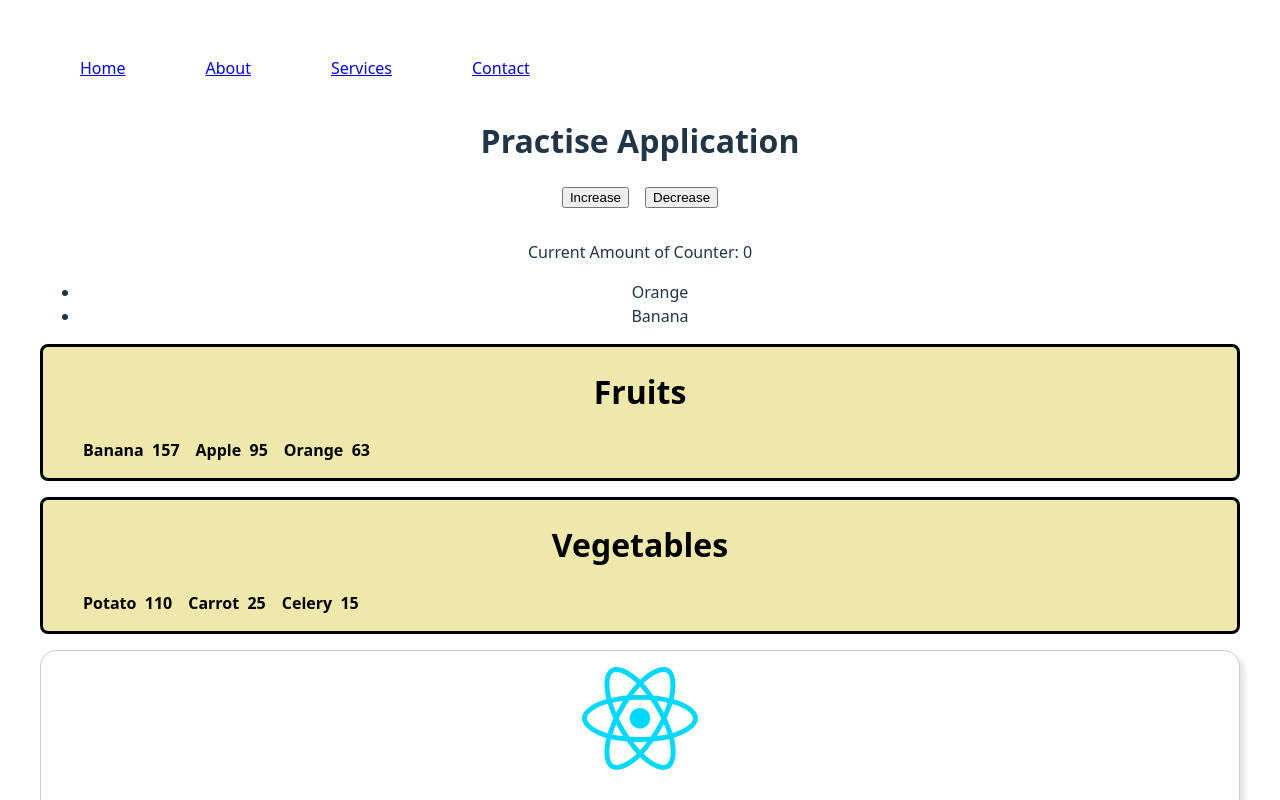
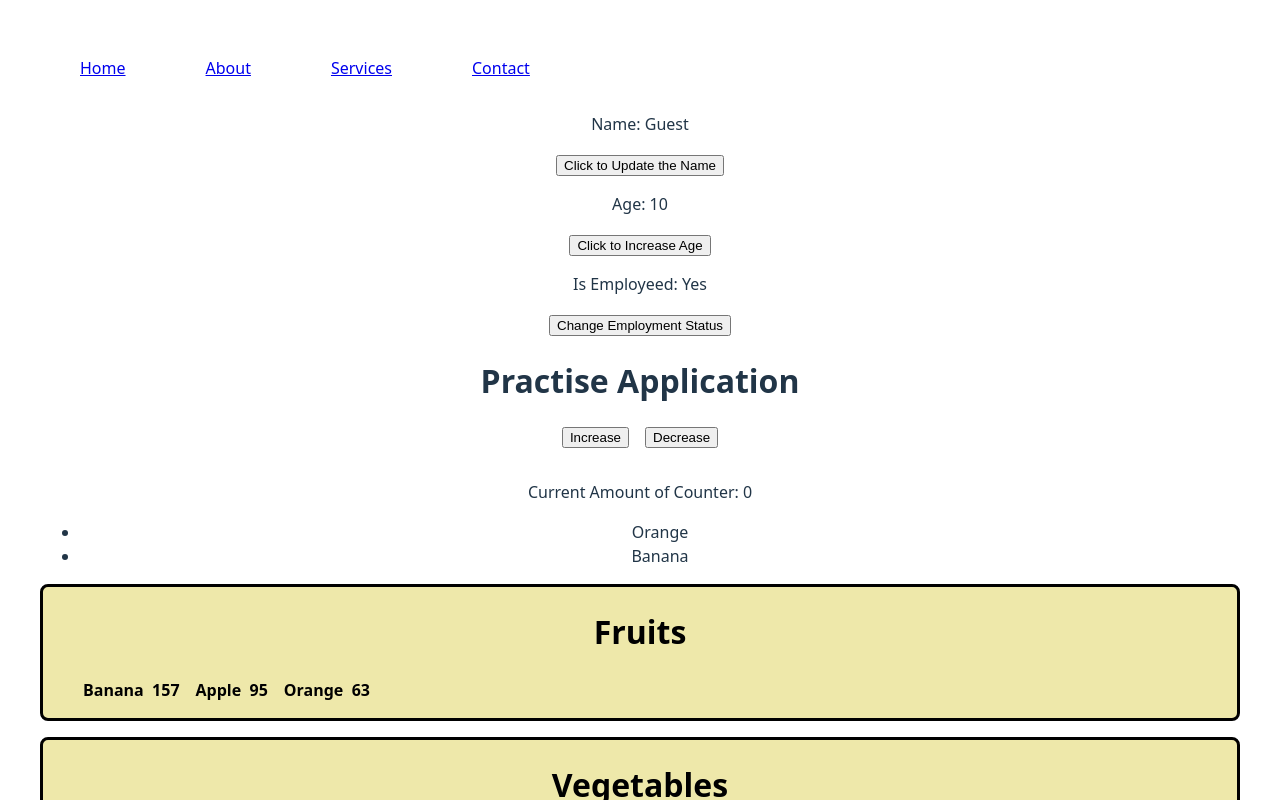
Before and after one commit to mkaya13/react-practise, a React (Vite) app: page / in a window 1280 px wide. Shown: the top 800 px of the page. Built offline with nearby package versions, Linux system fonts and the light colour scheme.

Commit message:
useState Hook section is Finalized

```diff
--- a/src/App.jsx
+++ b/src/App.jsx
@@ -10,6 +10,7 @@ import CounterOperations from './components/CounterOperations.jsx'
 import UserGreeting from './components/UserGreeting/UserGreeting.jsx'
 import List from './components/List/List.jsx'
 import Button from './components/Button/Button.jsx'
+import UseStatePractise from './components/UseStatePractise/UseStatePractise.jsx'
 
 function App() {
   const [counter, setCounter] = useState(0);
@@ -27,6 +28,7 @@ function App() {
   return (
     <>
       <Navbar />
+      <UseStatePractise />
       <CounterOperations />
       <Food/>
       <List items={fruits} category="Fruits"/>
--- /dev/null
+++ b/src/components/UseStatePractise/UseStatePractise.jsx
@@ -0,0 +1,35 @@
+import { useState } from "react";
+
+function UseStatePractise () {
+
+    const [name, setName] = useState("Guest");
+    const [age, setAge] = useState(10);
+    const [employed, setEmployed] = useState(true);
+
+    const updateName = () => {
+        setName("SpongeBob")
+    }
+
+    const increaseAge = () => {
+        setAge(age + 1)
+    }
+
+    const toggleEmployedStatus = () => {
+        setEmployed(!employed)
+    }
+
+    return (
+        <div>
+            <p>Name: {name}</p>
+            <button onClick={updateName}>Click to Update the Name</button>
+            <p>Age: {age}</p>
+            <button onClick={increaseAge}>Click to Increase Age</button>
+            <p>Is Employeed: {employed ? "Yes" : "No"}</p>
+            <button onClick={toggleEmployedStatus}>Change Employment Status</button>
+
+        </div>
+
+    )
+}
+
+export default UseStatePractise
```
